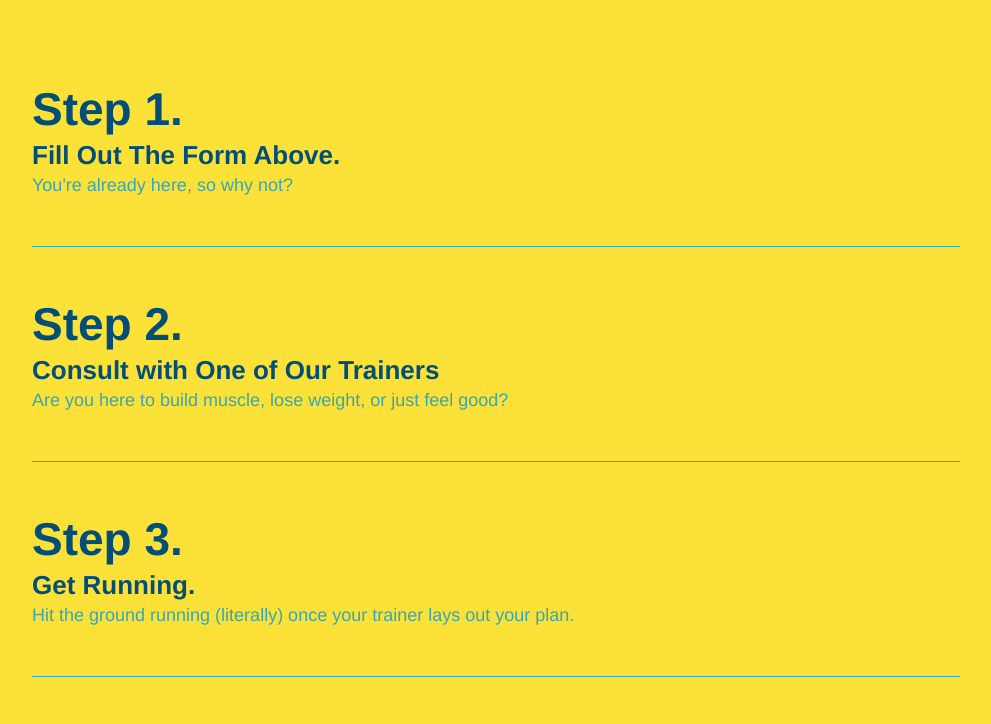
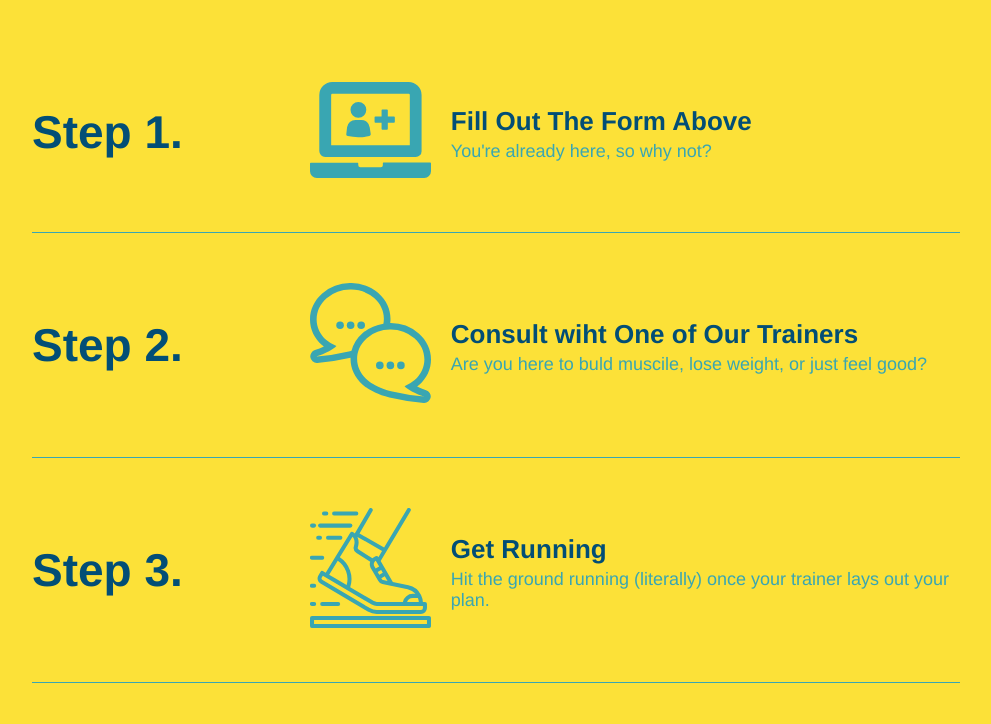
Before and after one commit to rharris529/Run-Buddy-Module-Training, a plain HTML site: page index.html in a window 1280 px wide. Shown: the part 1246-1970 px from the top of the page, without its empty margins (144-1135 px from the left). Drawn offline with Linux system fonts and the light colour scheme.

Commit message:
fixed flexbox on steps

```diff
--- a/assets/css/style.css
+++ b/assets/css/style.css
@@ -183,7 +183,7 @@ section {
   line-height: 1.5;
   color: #024e76;
 }
-.step img {
+.step-img {
   flex: 1 12%;
   margin-right: 20px;
 }
--- a/index.html
+++ b/index.html
@@ -79,6 +79,7 @@
         <div class = "flex-row">
         <h2 class="section-title primary-border">What We Do</h2>
         </div>
+
         <div class="flex-row">
         <p>
         butcher selfies chambray shabby chic gentrify readymade yr Echo Park XOXO Tumblr normcore Banksy direct trade Blue Bottle chillwave you probably haven't heard of them single-origin coffee Vice fanny pack fixie Odd Future Austin fingerstache pickled twee synth Wes Anderson Thundercats viral bitters flannel meggings narwhal Marfa Schlitz sustainable Intelligentsia umami deep v craft
@@ -91,67 +92,63 @@
         <div class = "flex-row">
         <h2 class="section-title secondary-border">What You Do</h2>
         </div>
-
+    <!-- Step 1 Starts -->
         <div class="step">
             <h3>Step 1.</h3>
             <div class="step-info">
               <div class="step-img">
-            <img src="./assets/images/step-1.svg" alt="">
-            </div>
+                <img src="./assets/images/step-1.svg" alt="" />
               </div>
               <div class="step-text">
-            <h4>Fill Out The Form Above.</h4>
+                <h4>Fill Out The Form Above</h4>
                 <p>You're already here, so why not?</p>
               </div>
             </div>
-
+        </div>
+    <!-- Step 1 Ends -->
+    <!-- Step 2 Starts -->
         <div class="step">
             <h3>Step 2.</h3>
             <div class="step-info">
                 <div class="step-img">
-            <img src="./assets/images/step-2.svg" alt="">
+                    <img src="./assets/images/step-2.svg" alt="" />
+                </div>
+                <div class="step-text">
+                    <h4>Consult wiht One of Our Trainers</h4>
+                    <p>Are you here to buld muscile, lose weight, or just feel good?</p>
                 </div>
             </div>
-        <div class="step-text">
-            <h4>Consult with One of Our Trainers</h4>
-            <p>
-                Are you here to build muscle, lose weight, or just feel good?
-            </p>
         </div>
-        </div>
-
-
+    <!-- Step 2 Ends -->
+    <!-- Step 3 Starts-->
         <div class="step">
             <h3>Step 3.</h3>
             <div class="step-info">
                 <div class="step-img">
-            <img src="./assets/images/step-3.svg" alt="">
+                    <img src="./assets/images/step-3.svg" alt="" />
+                </div>
+                <div class="step-text">
+                    <h4>Get Running</h4>
+                    <p>Hit the ground running (literally) once your trainer lays out your plan.</p>
                 </div>
             </div>
-        <div class="step-text">
-            <h4>Get Running.</h4>
-            <p>
-                Hit the ground running (literally) once your trainer lays out your plan.
-            </p>
         </div>
-        </div>
-
+    <!-- Step 3 Ends -->
+    <!-- Step 4 Starts -->
         <div class="step">
             <h3>Step 4.</h3>
             <div class="step-info">
                 <div class="step-img">
                     <img src="./assets/images/step-4.svg" alt="">
                 </div>
-        </div>
                 <div class="step-text">
                     <h4>See Results.</h4>
-            <p>
-                Bi-Weekly checkins with your trainer will keep you focused.
-            </p>
+                    <p>Bi-Weekly checkins with your trainer will keep you focused.</p>
+                </div>
             </div>
         </div>
     </section>
-
+    <!-- Step 4 Ends -->
     <!-- "meet the trainer" section -->
     <section id="your-trainers" class="your-trainers">
         <div class="flex-row">
```
Lines whose indentation alone changed are shown as unchanged.
